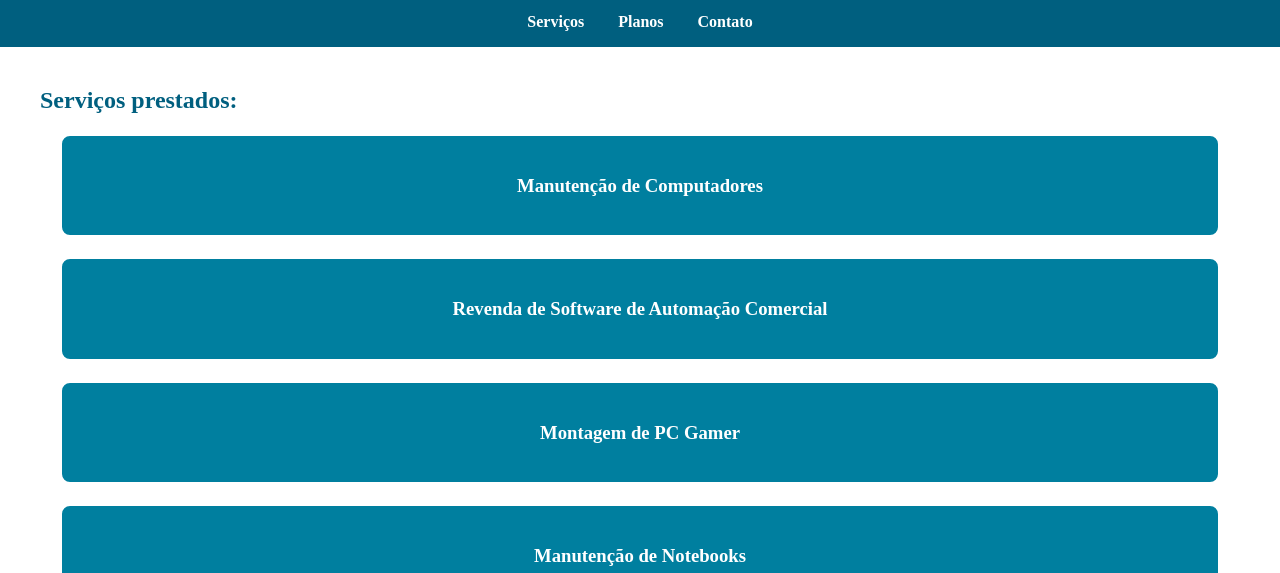
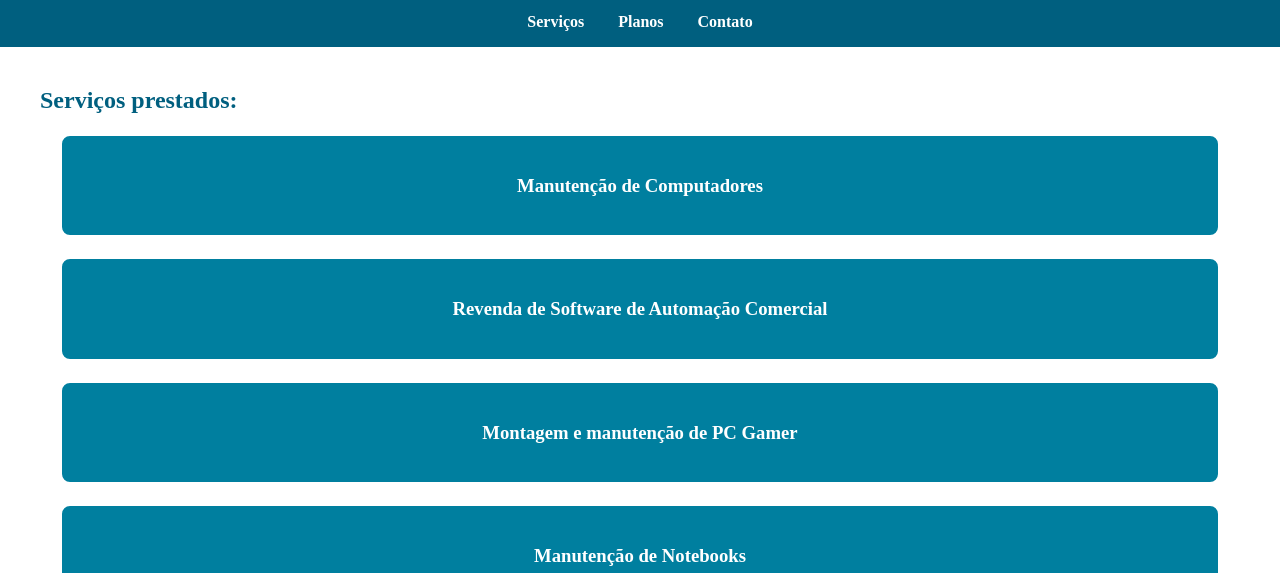
Before and after one commit to LBINFOSOLUT/lbinfosulucoes, a plain HTML site: page index.html in a window 1280 px wide. Shown: the part 227-800 px from the top of the page. Drawn offline with Linux system fonts and the light colour scheme.

Commit message:
Update index.html

```diff
--- a/index.html
+++ b/index.html
@@ -146,7 +146,7 @@
                 <h3>Revenda de Software de Automação Comercial</h3>
             </div>
             <div class="servico" onclick="abrirModal('montagem')">
-                <h3>Montagem de PC Gamer</h3>
+                <h3>Montagem e manutenção de PC Gamer</h3>
             </div>
             <div class="servico" onclick="abrirModal('notebooks')">
                 <h3>Manutenção de Notebooks</h3>
```
